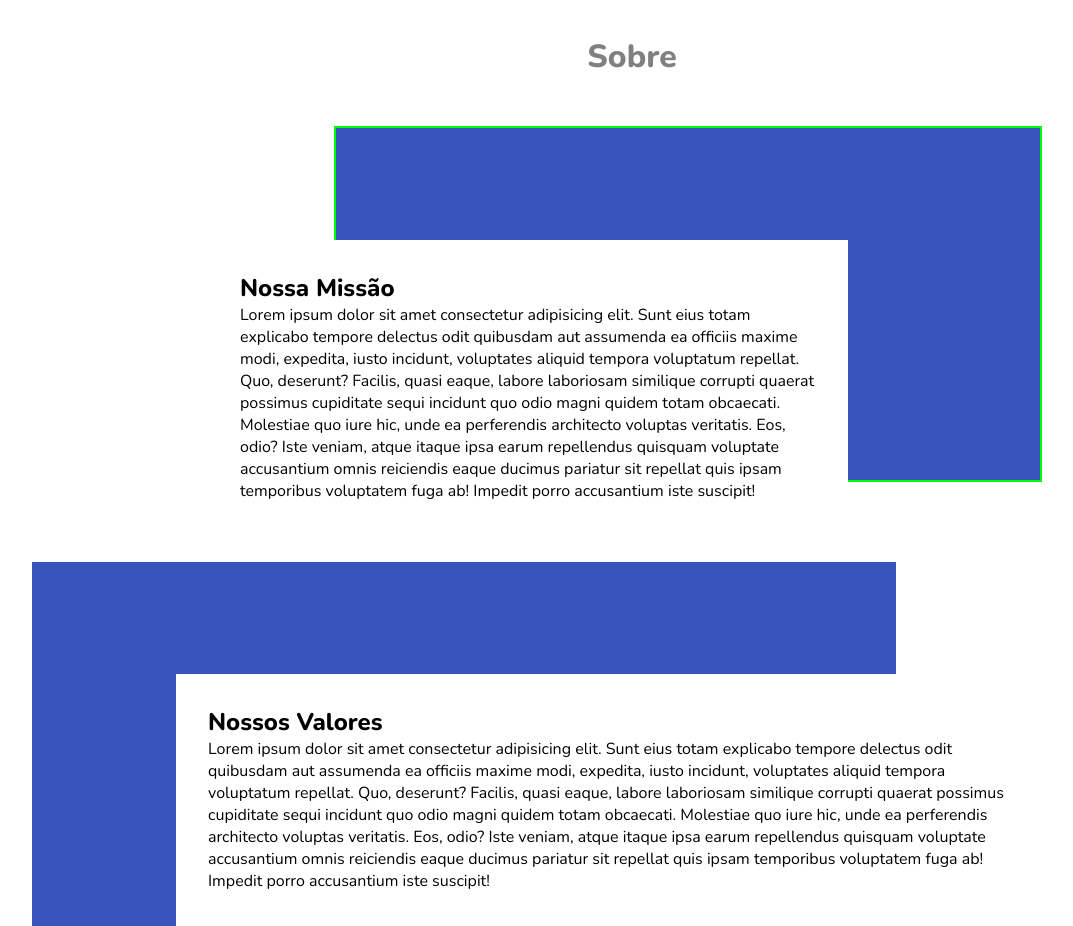
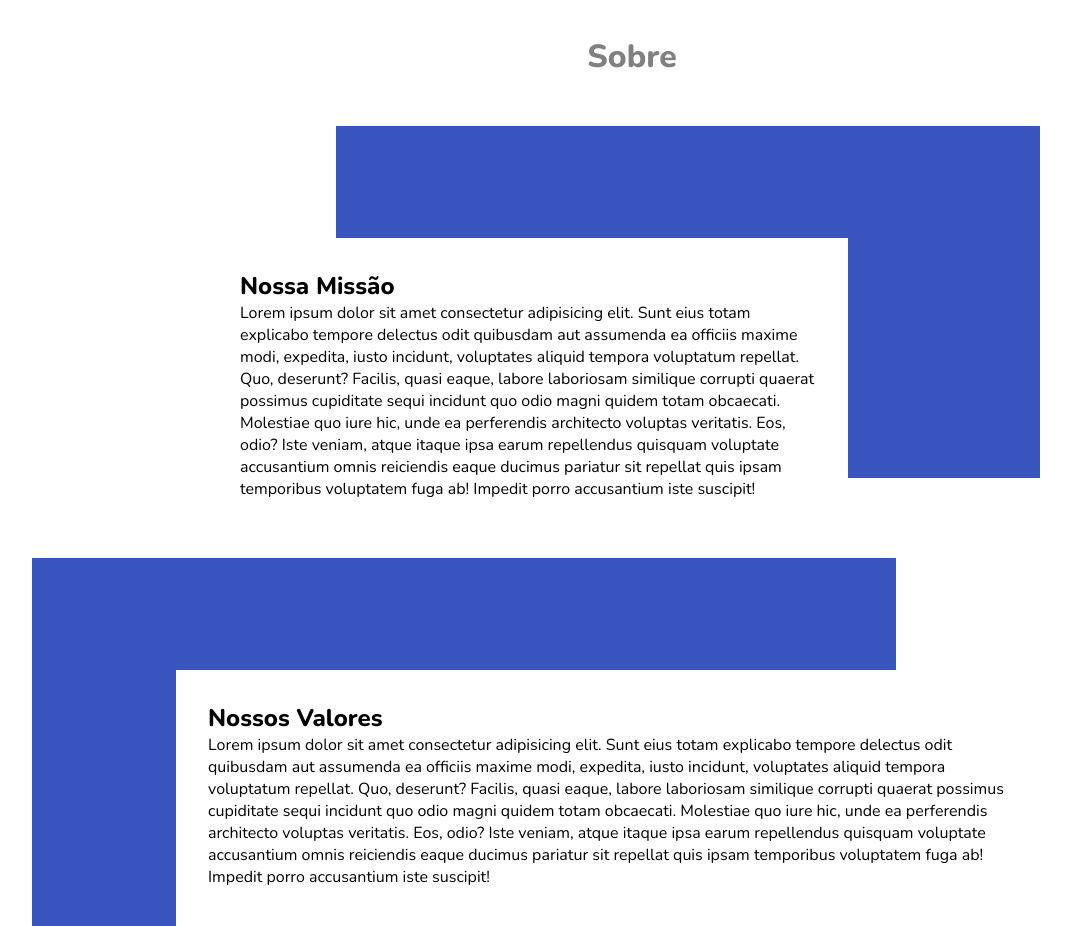
Before and after one commit to YagoMatias/felicidente, a plain HTML site: page index.html in a window 1280 px wide. Shown: the part 3460-4386 px from the top of the page, without its empty margins (8-1081 px from the left). Drawn offline with nearby package versions, Linux system fonts and the light colour scheme.

Commit message:
site-dentista update

```diff
--- a/css/desktop.css
+++ b/css/desktop.css
@@ -376,7 +376,6 @@ a:focus {
   top: 0rem;
   left: 13.5rem;
   padding: 2rem;
-  border: 2px solid lime;
 }
 
 @media (max-width: 1290px) {
@@ -388,7 +387,6 @@ a:focus {
     top: 0rem;
     left: 3.5rem;
     padding: 2rem;
-    border: 2px solid lime;
   }
 }
 .sobre-box.valores {
```
